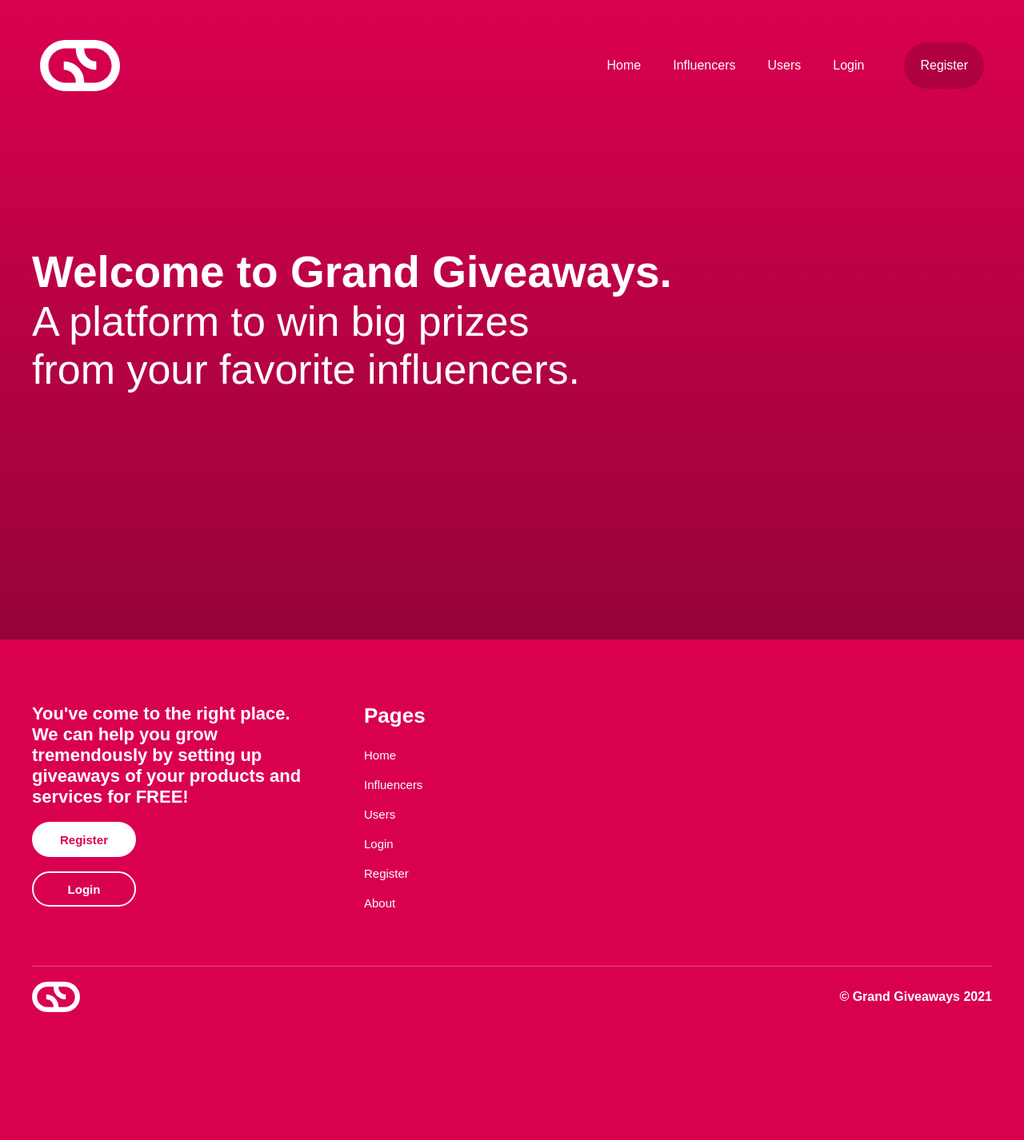
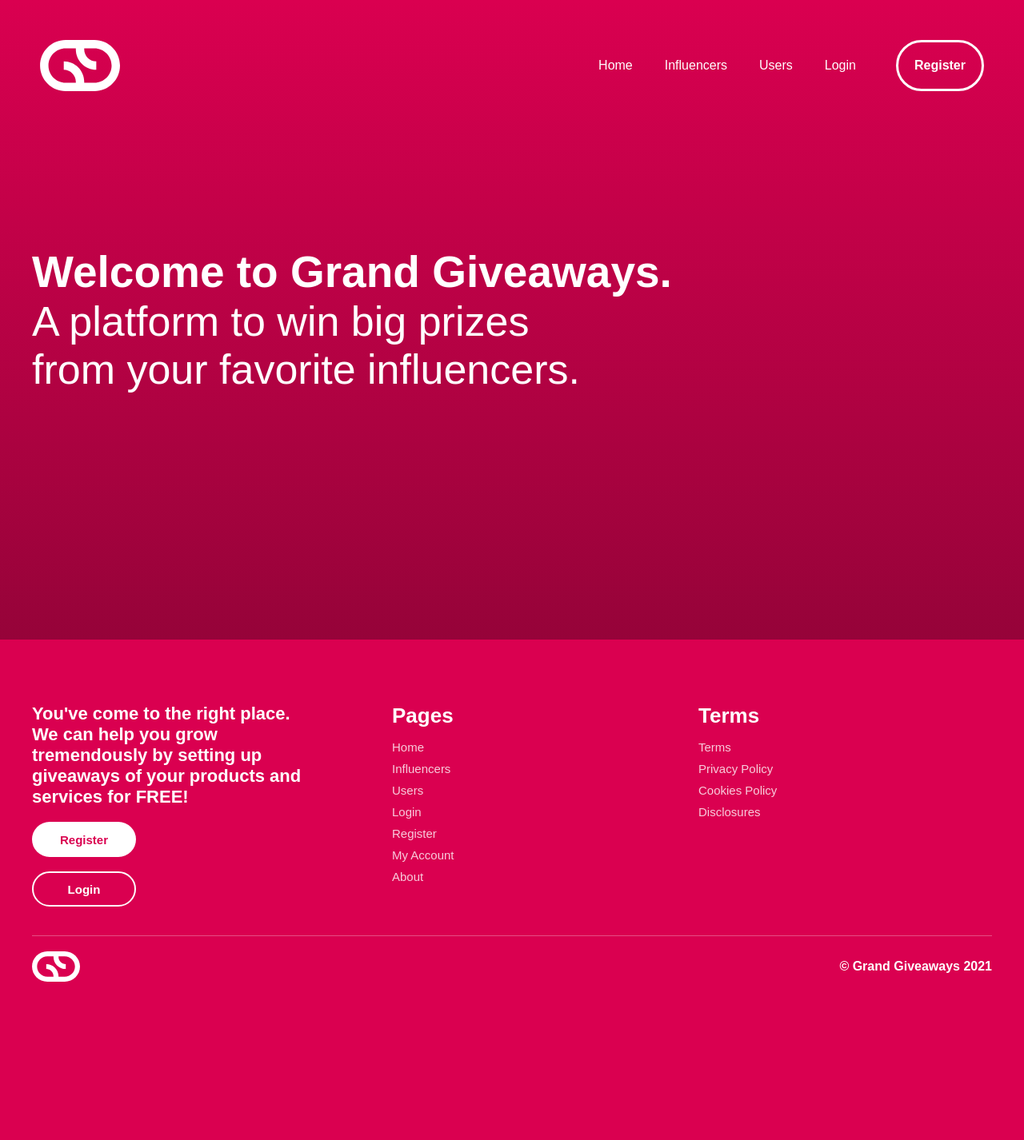
Before and after one commit to GrandGiveaways/GrandGiveaways.github.io, a PHP site: page /index.php in a window 1280 px wide. Shown: the whole page at 80% size. After the commit the page ends 1228 px from the top, so only its background shows below. Run offline with PHP 8.4, Linux system fonts and the light colour scheme.

Commit message:
finish footer

```diff
--- a/style.css
+++ b/style.css
@@ -59,12 +59,15 @@ a {
 
 .header_register {
   padding: 20px;
-  background-color: #0000002b;
-  border-radius: 2em;
+  background-color: transparent;
+  border-radius: 50px;
+  border: 3px solid var(--white);
+  font-weight: 600;
 }
 
 .header_register:hover {
-  background-color: var(--black);
+  background-color: var(--white);
+  color: var(--theme);
 }
 
 .header_menu {
@@ -101,7 +104,7 @@ a {
 
 .footer_main_login {
   width: 350px;
-  margin: 0 65px 0 0;
+  margin: 0 100px 0 0;
 }
 
 .footer_main_login_text {
@@ -135,6 +138,11 @@ a {
   opacity: 0.8;
 }
 
+.footer_main_pages {
+  column-count: 2;
+  flex-grow: 1;
+}
+
 .footer_main_pages,
 .footer_main_pages li ul {
   list-style: none;
@@ -149,14 +157,19 @@ a {
 
 .footer_main_pages li ul li {
   font-size: 15px;
-  padding: 10px 0;
+  padding: 5px 0;
+  opacity: 0.8;
+}
+
+.footer_main_pages li ul li:hover {
+  opacity: 1;
 }
 
 .footer_main_pages_title {
   font-size: 26px;
   font-weight: 600;
   display: block;
-  margin-bottom: 15px;
+  margin-bottom: 10px;
 }
 
 .footer_bottom {
--- a/templates/footer.php
+++ b/templates/footer.php
@@ -19,7 +19,24 @@
                   'Users' => '/users',
                   'Login' => '/login',
                   'Register' => '/register',
+                  'My Account' => '/account',
                   'About' => '/about'
+                );
+                foreach ($urls as $name => $url) {
+                  echo '<li><a href="' . $url . '">' . $name .'</a></li>';
+                }
+                ?>
+              </ul>
+            </li>
+            <li>
+              <span class="footer_main_pages_title">Terms</span>
+              <ul>
+                <?php
+                $urls = array(
+                  'Terms' => '/terms',
+                  'Privacy Policy' => '/privacy',
+                  'Cookies Policy' => '/cookies',
+                  'Disclosures' => '/disclosures'
                 );
                 foreach ($urls as $name => $url) {
                   echo '<li><a href="' . $url . '">' . $name .'</a></li>';
```
